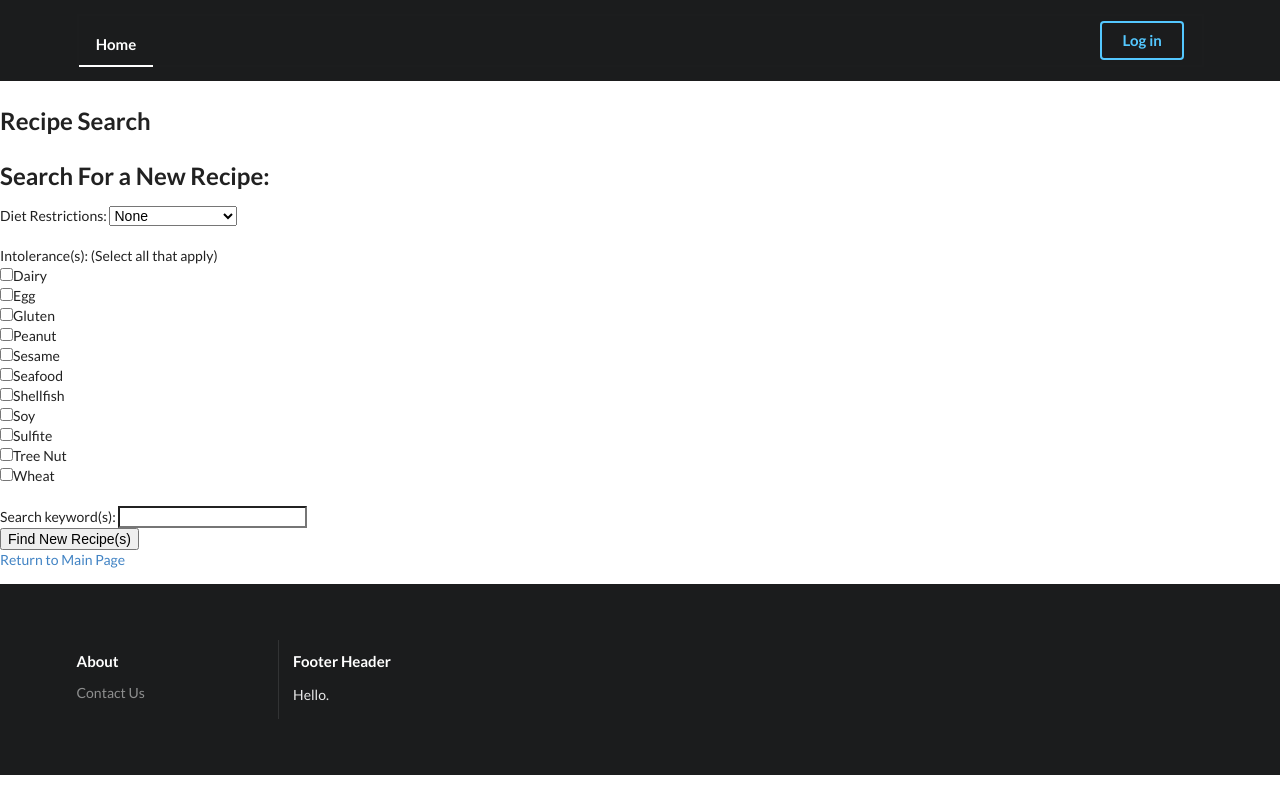
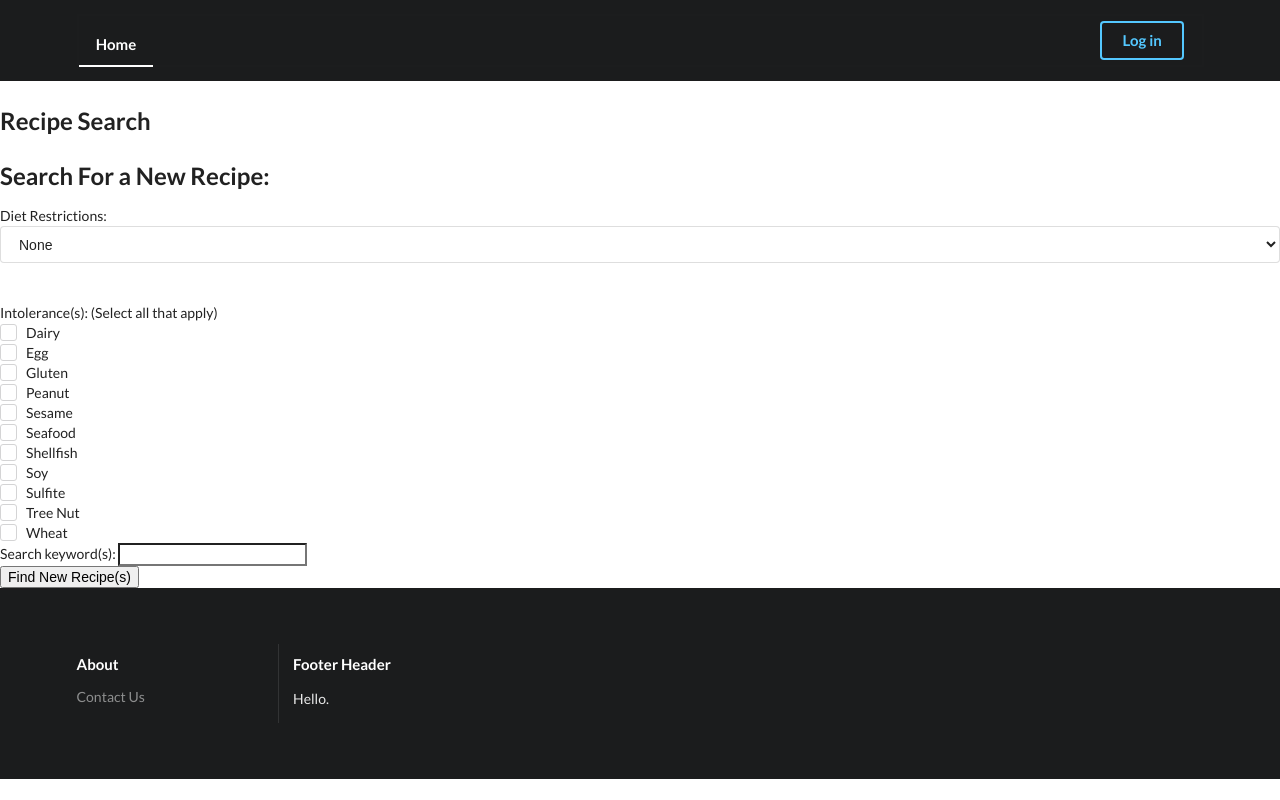
Before and after one commit to katliang/hackbright-project, a Flask app: page /new_search in a window 1280 px wide. Run offline with Flask 2, Linux system fonts and the light colour scheme; some libraries are stand-ins or nearby versions.

Commit message:
added style to form elements

```diff
--- a/templates/new-search.html
+++ b/templates/new-search.html
@@ -8,6 +8,10 @@
 
 <h2>Search For a New Recipe:</h2>
     <form action="/recipes">
+
+        <!-- Diet restrictions -->
+        <div class="ui form">
+            <div class="field">
                 Diet Restrictions:
                     <select name="diet">
                         <option value="none">None</option><br>
@@ -17,22 +21,78 @@
                         <option value="vegan">Vegan</option><br>
                         <option value="vegetarian">Vegetarian</option>
                     </select><br><br>
+                </div>
+            </div>
+
+                <!-- Intolerances -->
+                <div class="ui form">
+                    <div class="inline field">
                         Intolerance(s): (Select all that apply)<br>
-            <input type="checkbox" name="intolerances" value="dairy">Dairy<br>
-            <input type="checkbox" name="intolerances" value="egg">Egg<br>
-            <input type="checkbox" name="intolerances" value="gluten">Gluten<br>
-            <input type="checkbox" name="intolerances" value="peanut">Peanut<br>
-            <input type="checkbox" name="intolerances" value="sesame">Sesame<br>
-            <input type="checkbox" name="intolerances" value="seafood">Seafood<br>
-            <input type="checkbox" name="intolerances" value="shellfish">Shellfish<br>
-            <input type="checkbox" name="intolerances" value="soy">Soy<br>
-            <input type="checkbox" name="intolerances" value="Sulfite">Sulfite<br>
-            <input type="checkbox" name="intolerances" value="treenut">Tree Nut<br>
-            <input type="checkbox" name="intolerances" value="wheat">Wheat<br><br>
+                        <div class="ui checkbox">
+                            <input type="checkbox" name="intolerances" value="dairy" tabindex="0" class="hidden">
+                            <label>Dairy</label>
+                        </div><br>
+
+                        <div class="ui checkbox">
+                            <input type="checkbox" name="intolerances" value="egg" tabindex="0" class="hidden">
+                            <label>Egg</label>
+                        </div><br>
+
+                        <div class="ui checkbox">
+                            <input type="checkbox" name="intolerances" value="gluten" tabindex="0" class="hidden">
+                            <label>Gluten</label>
+                        </div><br>
+
+                        <div class="ui checkbox">
+                            <input type="checkbox" name="intolerances" value="peanut" tabindex="0" class="hidden">
+                            <label>Peanut</label>
+                        </div><br>
+
+                        <div class="ui checkbox">
+                            <input type="checkbox" name="intolerances" value="sesame" tabindex="0" class="hidden">
+                            <label>Sesame</label>
+                        </div><br>
+
+                        <div class="ui checkbox">
+                            <input type="checkbox" name="intolerances" value="seafood" tabindex="0" class="hidden">
+                            <label>Seafood</label>
+                        </div><br>
+
+                        <div class="ui checkbox">
+                            <input type="checkbox" name="intolerances" value="shellfish" tabindex="0" class="hidden">
+                            <label>Shellfish</label>
+                        </div><br>
+
+                        <div class="ui checkbox">
+                            <input type="checkbox" name="intolerances" value="soy" tabindex="0" class="hidden">
+                            <label>Soy</label>
+                        </div><br>
+
+                        <div class="ui checkbox">
+                            <input type="checkbox" name="intolerances" value="sulfite" tabindex="0" class="hidden">
+                            <label>Sulfite</label>
+                        </div><br>
+
+                        <div class="ui checkbox">
+                            <input type="checkbox" name="intolerances" value="treenut" tabindex="0" class="hidden">
+                            <label>Tree Nut</label>
+                        </div><br>
+
+                        <div class="ui checkbox">
+                            <input type="checkbox" name="intolerances" value="wheat" tabindex="0" class="hidden">
+                            <label>Wheat</label>
+                        </div><br>
+                    </div>
+                </div>
+
         Search keyword(s): <input type="text" name="query"><br>
         <input type="submit" value="Find New Recipe(s)">
     </form>
 
-<p><a href="/main">Return to Main Page</a></p>
+<script>
+$('.ui.checkbox')
+  .checkbox()
+;
+</script>
 
 {% endblock %}
```
Lines whose indentation alone changed are shown as unchanged.
